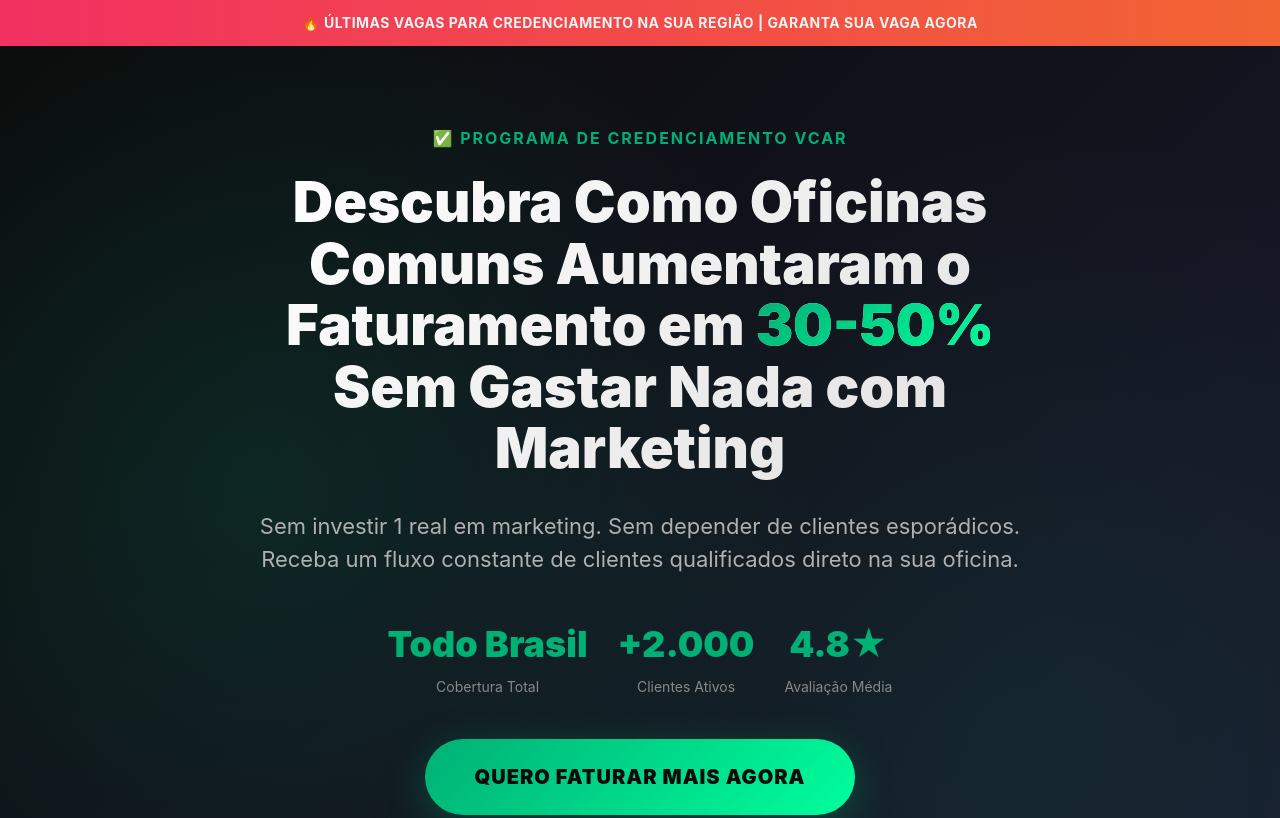
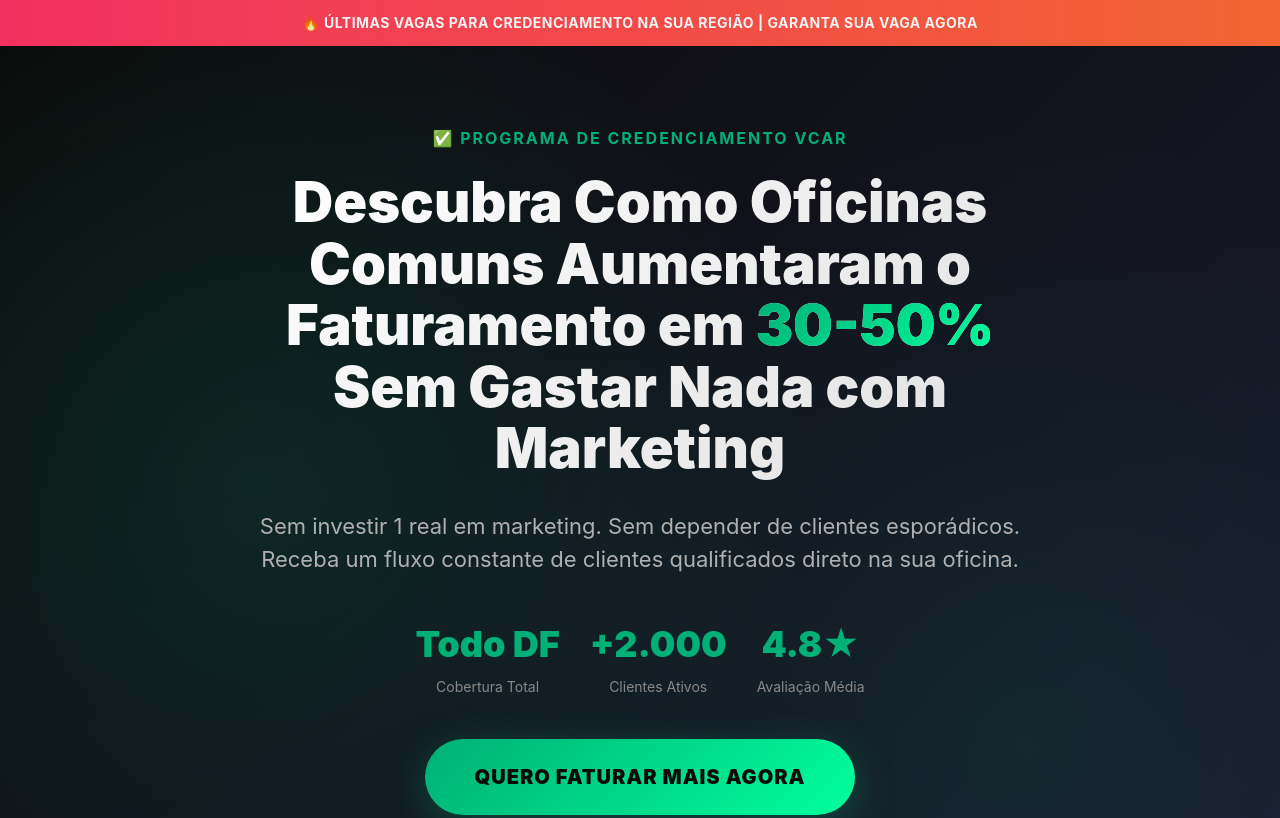
Before and after one commit to vcarclube/vcarclube-landing-page-v1, a plain HTML site: page index.html in a window 1280 px wide. Shown: the top 818 px of the page. Drawn offline with Linux system fonts and the light colour scheme; no server answers.

Commit message:
Update index.html

```diff
--- a/index.html
+++ b/index.html
@@ -938,13 +938,13 @@
 
                 const regionElement = document.getElementById('userRegion');
                 const state = data.region_code || 'DF';
-                const regionText = stateMap[state] || 'Todo Brasil';
+                const regionText = stateMap[state] || 'Todo DF';
 
                 regionElement.textContent = regionText;
 
             } catch (error) {
                 console.log('Erro ao detectar região:', error);
-                document.getElementById('userRegion').textContent = 'Todo Brasil';
+                document.getElementById('userRegion').textContent = 'Todo DF';
             }
         }
 
```
